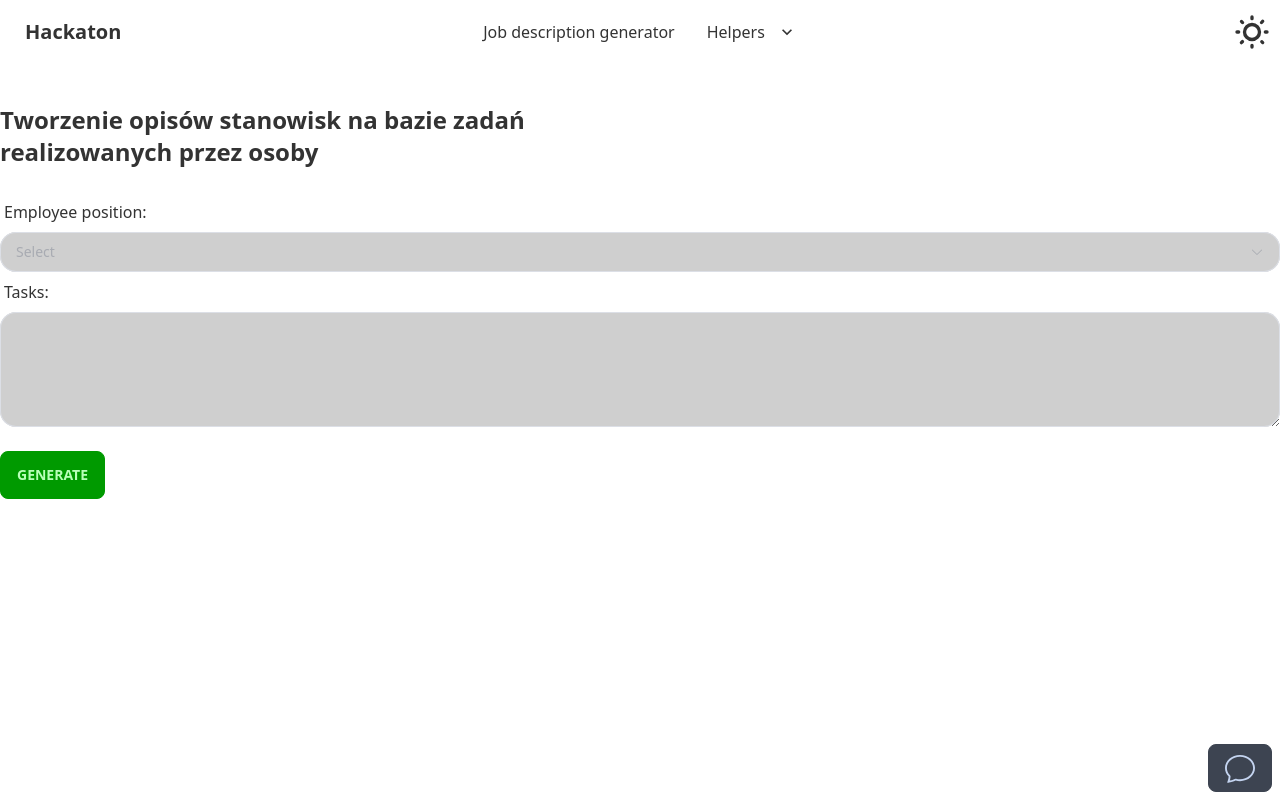
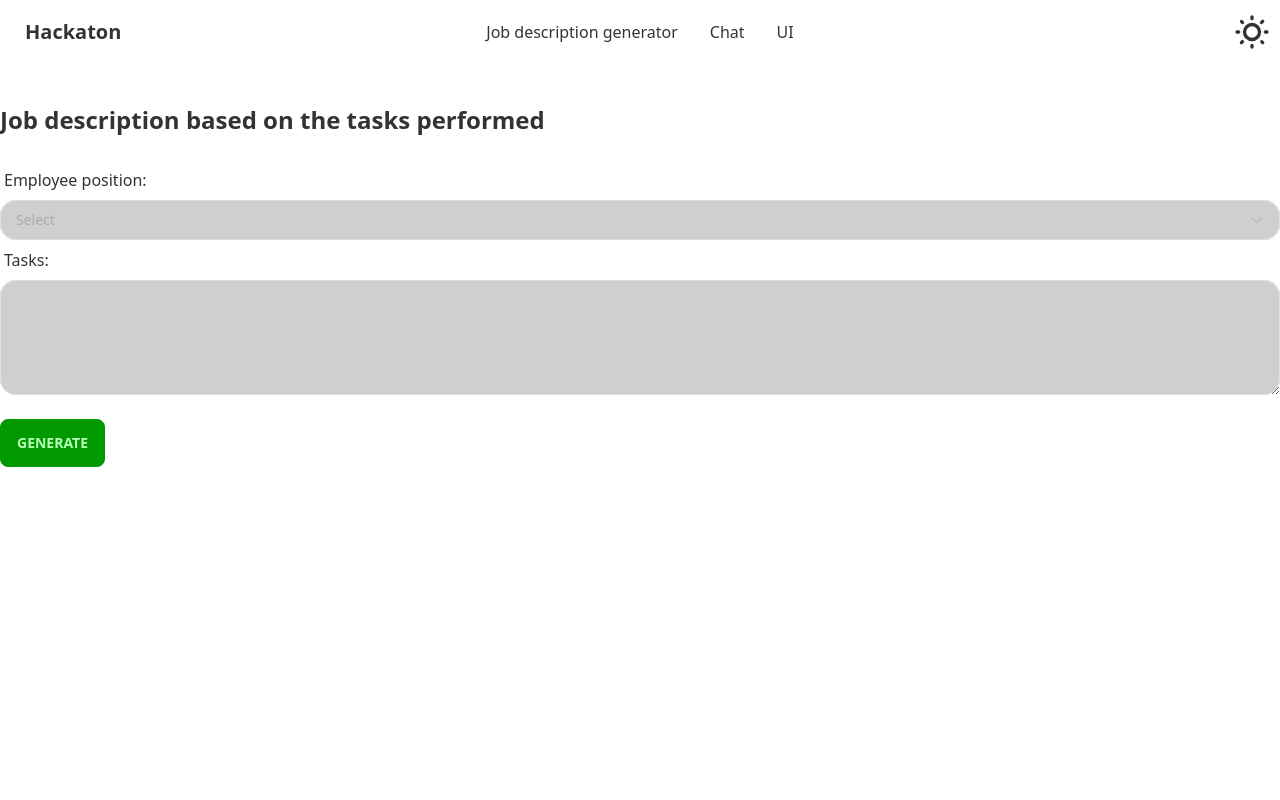
Before and after one commit to bpor92/ai-playground, a Nuxt app: page /job-description-generator in a window 1280 px wide. Built offline with nearby package versions, Linux system fonts and the light colour scheme.

Commit message:
change navbar

```diff
--- a/app.vue
+++ b/app.vue
@@ -9,9 +9,6 @@
       </NuxtLayout>
     </div>
 
-    <div class="max-w-full w-[900px] m-auto p-5">
-      <ChatWidget/>
-    </div>
   </div>
 </template>
 
--- a/components/Navbar.vue
+++ b/components/Navbar.vue
@@ -11,23 +11,15 @@
               Job description generator
             </NuxtLink>
           </li>
-          <li tabindex="0">
-            <a class="justify-between">
-              Helpers
-              <svg class="fill-current" xmlns="http://www.w3.org/2000/svg" width="24" height="24" viewBox="0 0 24 24"><path d="M8.59,16.58L13.17,12L8.59,7.41L10,6L16,12L10,18L8.59,16.58Z"/></svg>
-            </a>
-            <ul class="p-2">
+          <li>
+            <NuxtLink to="/chat">
+              Chat
+            </NuxtLink>
+          </li>
           <li>
             <NuxtLink to="/ui">
               UI
             </NuxtLink>
-              </li>
-              <li>
-                <NuxtLink to="/ui">
-                  Chat
-                </NuxtLink>
-              </li>
-            </ul>
           </li>
         </ul>
       </div>
@@ -44,23 +36,15 @@
             Job description generator
           </NuxtLink>
         </li>
-        <li tabindex="0">
-          <a>
-            Helpers
-            <svg class="fill-current" xmlns="http://www.w3.org/2000/svg" width="20" height="20" viewBox="0 0 24 24"><path d="M7.41,8.58L12,13.17L16.59,8.58L18,10L12,16L6,10L7.41,8.58Z"/></svg>
-          </a>
-          <ul class="p-2 menu bg-base-200">
+        <li>
+          <NuxtLink to="/chat">
+            Chat
+          </NuxtLink>
+        </li>
         <li>
           <NuxtLink to="/ui">
             UI
           </NuxtLink>
-            </li>
-            <li>
-              <NuxtLink to="/ui">
-                Chat
-              </NuxtLink>
-            </li>
-          </ul>
         </li>
       </ul>
     </div>
--- /dev/null
+++ b/pages/chat.vue
@@ -0,0 +1,5 @@
+<template>
+  <div class="max-w-full w-[900px] m-auto p-5">
+    <ChatWidget/>
+  </div>
+</template>
--- a/pages/job-description-generator.vue
+++ b/pages/job-description-generator.vue
@@ -1,6 +1,6 @@
 <template>
   <div class="prose ">
-    <h2 class="w-full">Tworzenie opisów stanowisk na bazie zadań realizowanych przez osoby</h2>
+    <h2 class="w-full">Job description based on the tasks performed</h2>
   </div>
 
   <br>
@@ -34,7 +34,7 @@
 </template>
 
 <script setup lang="ts">
-import { jobs } from "~/types/jobs";
+import { jobs } from "~/types/employee-position";
 import Markdown from "vue3-markdown-it";
 
 const form = reactive({
--- a/utils/element-theme-global-styles.ts
+++ b/utils/element-theme-global-styles.ts
@@ -5,4 +5,5 @@ export const elementThemeGlobalStyles = `
   --el-border-radius-base: var(--rounded-box);
   --el-input-text-color: var(--bc);
   --el-text-color-regular: var(--bc);
+  --el-mask-color: rgba(0,0,0,0.1)
 `
```
Also changed, not shown: types/employee-position.ts (renamed from types/jobs.ts), 1 other file (tests, documents, lock files or other folders). Lines whose indentation alone changed are shown as unchanged.
